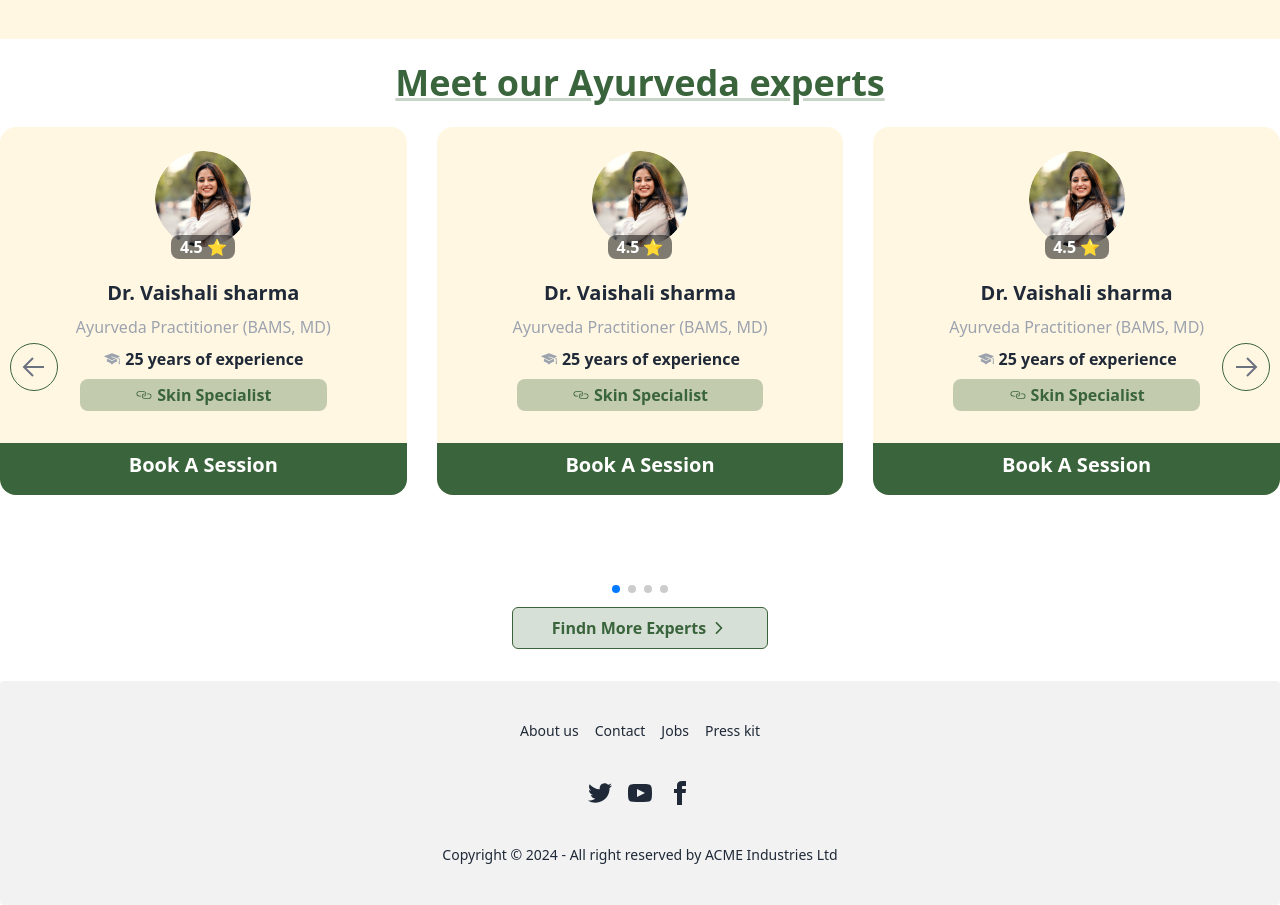
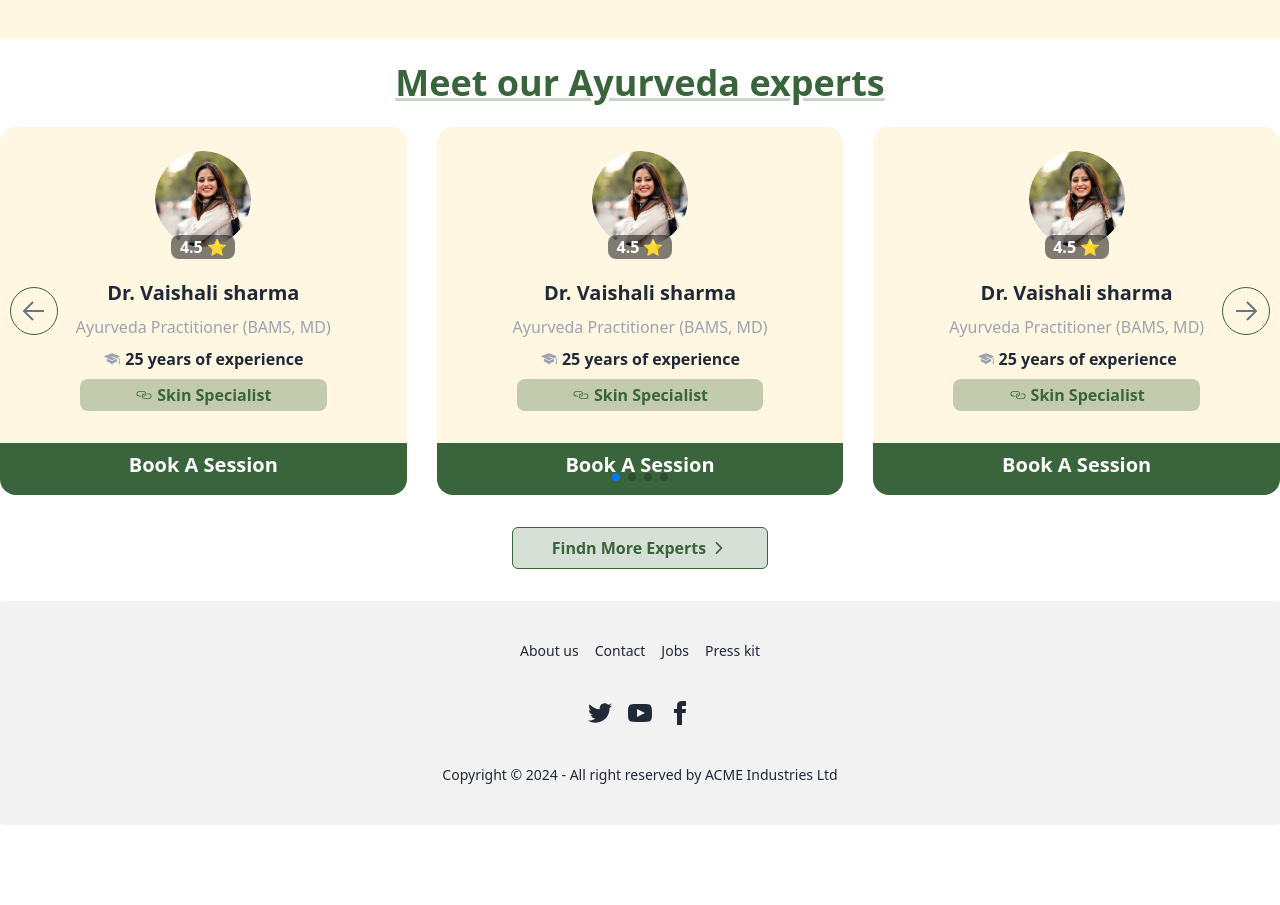
Before and after one commit to Arif-Islam21/Amrutam-job-task, a React (Vite) app: page / in a window 1280 px wide. Shown: the part 3840-4745 px from the top of the page. After the commit the page ends 4665 px from the top, so only its background shows below. Built offline with nearby package versions, Linux system fonts and the light colour scheme.

Commit message:
simple issue fixed

```diff
--- a/src/Pages/Home/Experts.jsx
+++ b/src/Pages/Home/Experts.jsx
@@ -14,7 +14,7 @@ const Experts = () => {
   return (
     <div className="container mx-auto pb-8">
       <SectionTitle title="Meet our Ayurveda experts" />
-      <div className="">
+      <div className="mb-8">
         <Swiper
           watchSlidesProgress={true}
           breakpoints={{
@@ -25,7 +25,7 @@ const Experts = () => {
               slidesPerView: 3,
             },
           }}
-          className="mySwiper min-h-[60vh]"
+          className="mySwiper "
           loop={true}
           spaceBetween={30}
           navigation={{
@@ -37,16 +37,16 @@ const Experts = () => {
           }}
           modules={[Pagination, Navigation]}
         >
-          <SwiperSlide className="min-h-[60vh]">
+          <SwiperSlide className="">
             <ExpertCard />
           </SwiperSlide>
-          <SwiperSlide className="min-h-[60vh]">
+          <SwiperSlide className="">
             <ExpertCard />
           </SwiperSlide>
-          <SwiperSlide className="min-h-[60vh]">
+          <SwiperSlide className="">
             <ExpertCard />
           </SwiperSlide>
-          <SwiperSlide className="min-h-[60vh]">
+          <SwiperSlide className="">
             <ExpertCard />
           </SwiperSlide>
           <div className="custom-prev size-12 hidden lg:flex rounded-full  border border-secondary justify-center items-center text-gray-500 ">
```
